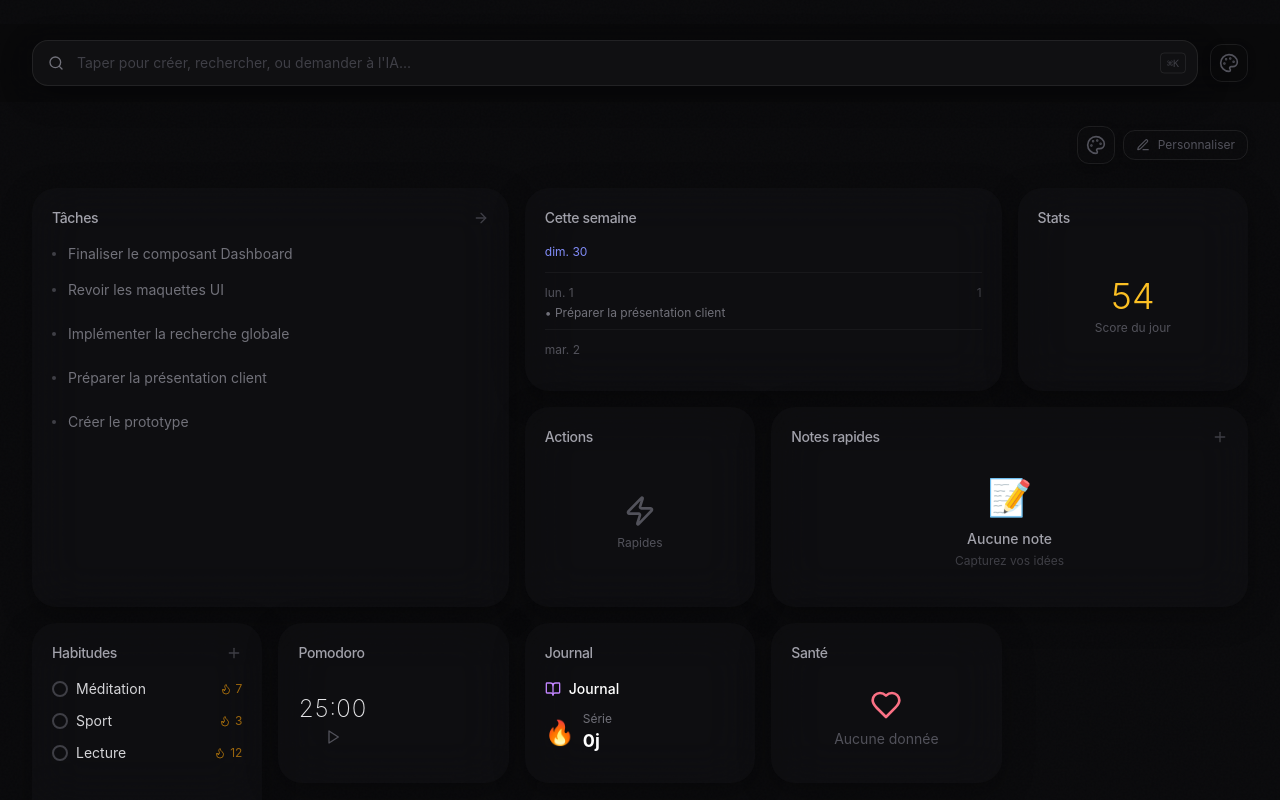
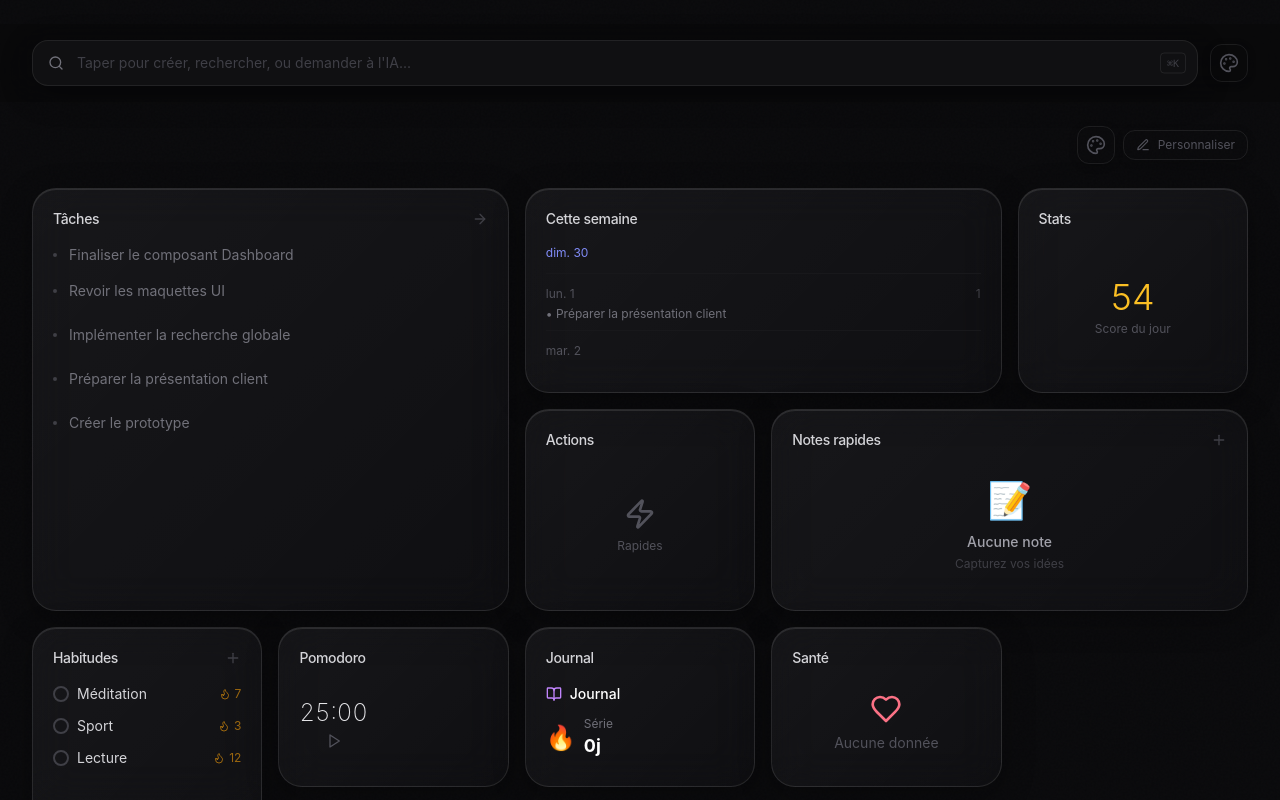
Before and after one commit to aminech33/newmars, a React (Vite) app: page / in a window 1280 px wide. Built offline with nearby package versions, Linux system fonts and the light colour scheme; the HTML template or start-up script is replaced by a standard one.

Commit message:
Feature: Glassmorphism avec effet de brillance sur les widgets - shine, glow, pulse au clic

```diff
--- a/src/components/widgets/WidgetContainer.tsx
+++ b/src/components/widgets/WidgetContainer.tsx
@@ -1,4 +1,4 @@
-import { ReactNode } from 'react'
+import { ReactNode, useState } from 'react'
 import { X, GripVertical, Maximize2, Minimize2 } from 'lucide-react'
 import { useStore } from '../../store/useStore'
 import { Widget } from '../../types/widgets'
@@ -22,16 +22,15 @@ const widgetTitles: Record<string, string> = {
   'journal': 'Journal',
   'notes': 'Notes',
   'habits': 'Habitudes',
-  'quote': 'Citation',
   'pomodoro': 'Pomodoro',
   'links': 'Liens',
   'ai': 'Assistant IA',
   'quick-actions': 'Actions',
-  'projects': 'Projets',
 }
 
 export function WidgetContainer({ id, title, widget, children, actions, currentSize, onClick }: WidgetContainerProps) {
   const { isEditMode, removeWidget, updateWidget, accentTheme } = useStore()
+  const [isClicked, setIsClicked] = useState(false)
 
   // Support both old API (id, title) and new API (widget)
   const widgetId = widget?.id || id || ''
@@ -48,19 +47,11 @@ export function WidgetContainer({ id, title, widget, children, actions, currentS
     updateWidget(widgetId, { size: newConfig.size, dimensions: newConfig.dimensions })
   }
 
-  const gradientColors = {
-    indigo: { from: '#5b7fff', to: '#4d6ee6' },
-    cyan: { from: '#64d2ff', to: '#50b8e6' },
-    emerald: { from: '#30d158', to: '#28b84a' },
-    rose: { from: '#ff375f', to: '#e62e51' },
-    violet: { from: '#bf5af2', to: '#a64dd9' },
-    amber: { from: '#ff9f0a', to: '#e68d09' },
-  }
-
-  const gradient = gradientColors[accentTheme] || gradientColors.indigo
-
   const handleClick = () => {
     if (!isEditMode && onClick) {
+      // Trigger pulse animation
+      setIsClicked(true)
+      setTimeout(() => setIsClicked(false), 600)
       onClick()
     }
   }
@@ -69,28 +60,23 @@ export function WidgetContainer({ id, title, widget, children, actions, currentS
     <div
       onClick={handleClick}
       className={`
-        h-full w-full backdrop-blur-xl bg-zinc-900/30 rounded-3xl p-5
-        hover:bg-zinc-900/40 hover:-translate-y-1
-        shadow-[0_8px_32px_rgba(0,0,0,0.3)]
-        hover:shadow-[0_16px_48px_rgba(0,0,0,0.4)]
-        transition-all duration-300 group breathe gradient-border
-        ${!isEditMode && onClick ? 'cursor-pointer' : ''}
+        h-full w-full rounded-3xl p-5
+        glass-widget glass-widget-${accentTheme}
+        hover:-translate-y-1
+        transition-all duration-300 group
+        ${isClicked ? 'clicked' : ''}
+        ${!isEditMode && onClick ? 'cursor-pointer glass-shimmer' : ''}
       `}
-      style={{
-        '--bg-color': 'rgb(28 28 30 / 0.3)',
-        '--gradient-from': gradient.from + '40',
-        '--gradient-to': gradient.to + '40',
-      } as React.CSSProperties}
     >
       {/* Header */}
       <div className="flex items-center justify-between mb-4">
         <div className="flex items-center gap-2">
           {isEditMode && (
             <div className="cursor-move" title="Glisser pour déplacer">
-              <GripVertical className="w-4 h-4 text-zinc-700 hover:text-zinc-500 transition-colors" />
+              <GripVertical className="w-4 h-4 text-zinc-500 hover:text-zinc-300 transition-colors" />
             </div>
           )}
-          <h3 className="text-sm font-medium text-zinc-400 tracking-tight">{widgetTitle}</h3>
+          <h3 className="text-sm font-medium text-zinc-300 tracking-tight">{widgetTitle}</h3>
         </div>
         <div className="flex items-center gap-2">
           {actions}
@@ -98,7 +84,7 @@ export function WidgetContainer({ id, title, widget, children, actions, currentS
             <>
               <button
                 onClick={(e) => { e.stopPropagation(); toggleSize(); }}
-                className="opacity-0 group-hover:opacity-100 p-1 text-zinc-700 hover:text-zinc-500 transition-all"
+                className="opacity-0 group-hover:opacity-100 p-1 text-zinc-500 hover:text-zinc-300 transition-all"
                 title="Redimensionner"
               >
                 {size === 'large' ? (
@@ -109,7 +95,7 @@ export function WidgetContainer({ id, title, widget, children, actions, currentS
               </button>
               <button
                 onClick={(e) => { e.stopPropagation(); removeWidget(widgetId); }}
-                className="opacity-0 group-hover:opacity-100 p-1 text-zinc-700 hover:text-rose-400 transition-all"
+                className="opacity-0 group-hover:opacity-100 p-1 text-zinc-500 hover:text-rose-400 transition-all"
                 title="Supprimer"
               >
                 <X className="w-3.5 h-3.5" />
--- a/src/index.css
+++ b/src/index.css
@@ -133,3 +133,130 @@ button:active:not(:disabled) {
   0% { transform: translate(0, 0) rotate(0deg); opacity: 1; }
   100% { transform: translate(var(--velocity-x), var(--velocity-y)) rotate(720deg); opacity: 0; }
 }
+
+/* Glassmorphism & Shine Effects */
+.glass-widget {
+  background: linear-gradient(
+    135deg,
+    rgba(255, 255, 255, 0.05) 0%,
+    rgba(255, 255, 255, 0.02) 100%
+  );
+  backdrop-filter: blur(20px) saturate(180%);
+  -webkit-backdrop-filter: blur(20px) saturate(180%);
+  border: 1px solid rgba(255, 255, 255, 0.1);
+  position: relative;
+  overflow: hidden;
+  box-shadow:
+    0 8px 32px rgba(0, 0, 0, 0.3),
+    inset 0 1px 0 rgba(255, 255, 255, 0.1);
+}
+
+/* Shine effect on hover */
+.glass-widget::before {
+  content: '';
+  position: absolute;
+  top: -50%;
+  left: -50%;
+  width: 200%;
+  height: 200%;
+  background: linear-gradient(
+    45deg,
+    transparent 30%,
+    rgba(255, 255, 255, 0.1) 50%,
+    transparent 70%
+  );
+  transform: translateX(-100%) translateY(-100%) rotate(45deg);
+  transition: transform 0.6s ease;
+  pointer-events: none;
+}
+
+.glass-widget:hover::before {
+  transform: translateX(100%) translateY(100%) rotate(45deg);
+}
+
+/* Glow effect on hover */
+.glass-widget:hover {
+  border-color: rgba(255, 255, 255, 0.15);
+  box-shadow:
+    0 12px 48px rgba(0, 0, 0, 0.4),
+    0 0 20px rgba(var(--accent-rgb), 0.3),
+    inset 0 1px 0 rgba(255, 255, 255, 0.15);
+}
+
+/* Click pulse effect */
+@keyframes glassPulse {
+  0% {
+    box-shadow:
+      0 8px 32px rgba(0, 0, 0, 0.3),
+      0 0 0 0 rgba(var(--accent-rgb), 0.4),
+      inset 0 1px 0 rgba(255, 255, 255, 0.1);
+  }
+  50% {
+    box-shadow:
+      0 8px 32px rgba(0, 0, 0, 0.3),
+      0 0 0 10px rgba(var(--accent-rgb), 0),
+      inset 0 1px 0 rgba(255, 255, 255, 0.15);
+  }
+  100% {
+    box-shadow:
+      0 8px 32px rgba(0, 0, 0, 0.3),
+      0 0 0 0 rgba(var(--accent-rgb), 0),
+      inset 0 1px 0 rgba(255, 255, 255, 0.1);
+  }
+}
+
+.glass-widget.clicked {
+  animation: glassPulse 0.6s ease-out;
+}
+
+/* Accent color glow */
+.glass-widget-indigo {
+  --accent-rgb: 91, 127, 255;
+}
+
+.glass-widget-cyan {
+  --accent-rgb: 100, 210, 255;
+}
+
+.glass-widget-emerald {
+  --accent-rgb: 48, 209, 88;
+}
+
+.glass-widget-rose {
+  --accent-rgb: 255, 55, 95;
+}
+
+.glass-widget-violet {
+  --accent-rgb: 191, 90, 242;
+}
+
+.glass-widget-amber {
+  --accent-rgb: 255, 159, 10;
+}
+
+/* Shimmer effect for interactive widgets */
+.glass-shimmer {
+  position: relative;
+}
+
+.glass-shimmer::after {
+  content: '';
+  position: absolute;
+  top: 0;
+  left: -100%;
+  width: 50%;
+  height: 100%;
+  background: linear-gradient(
+    90deg,
+    transparent,
+    rgba(255, 255, 255, 0.15),
+    transparent
+  );
+  animation: shimmer 3s infinite;
+  pointer-events: none;
+}
+
+@keyframes shimmer {
+  0% { left: -100%; }
+  100% { left: 200%; }
+}
```
